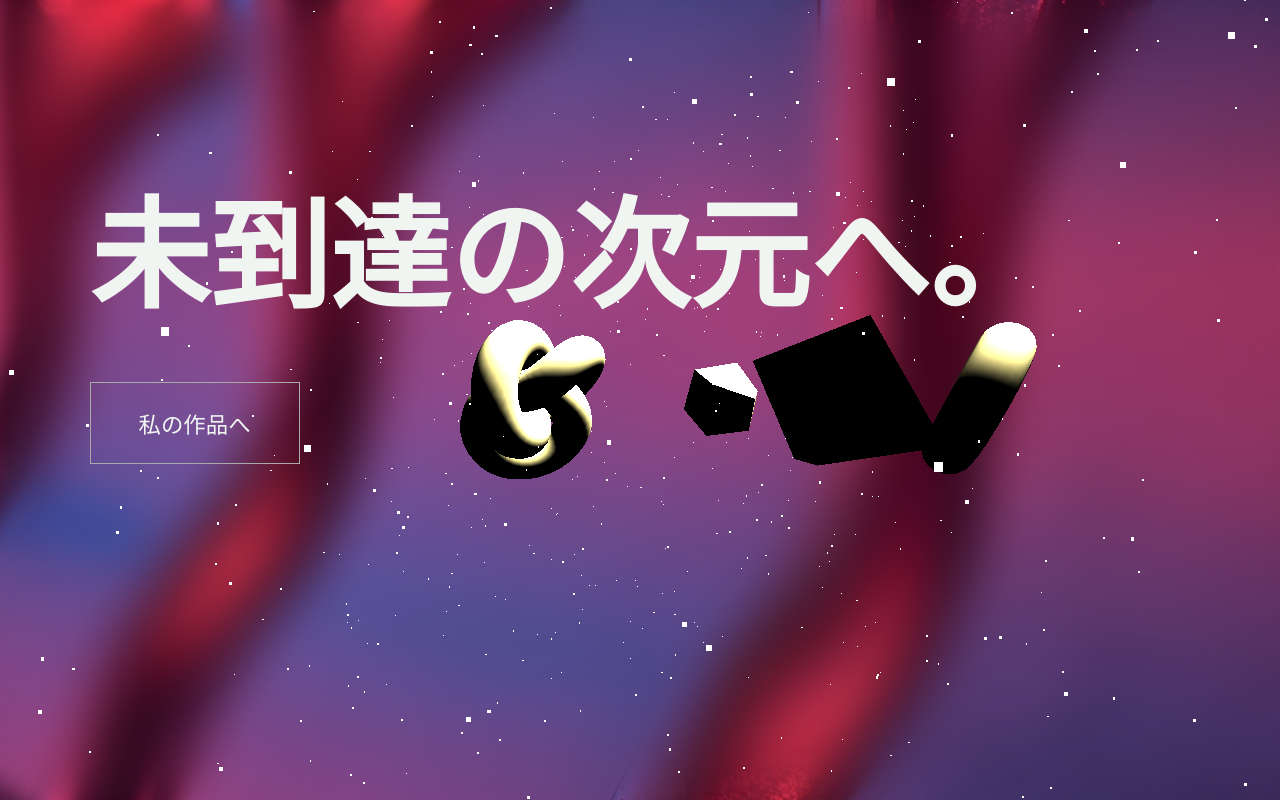
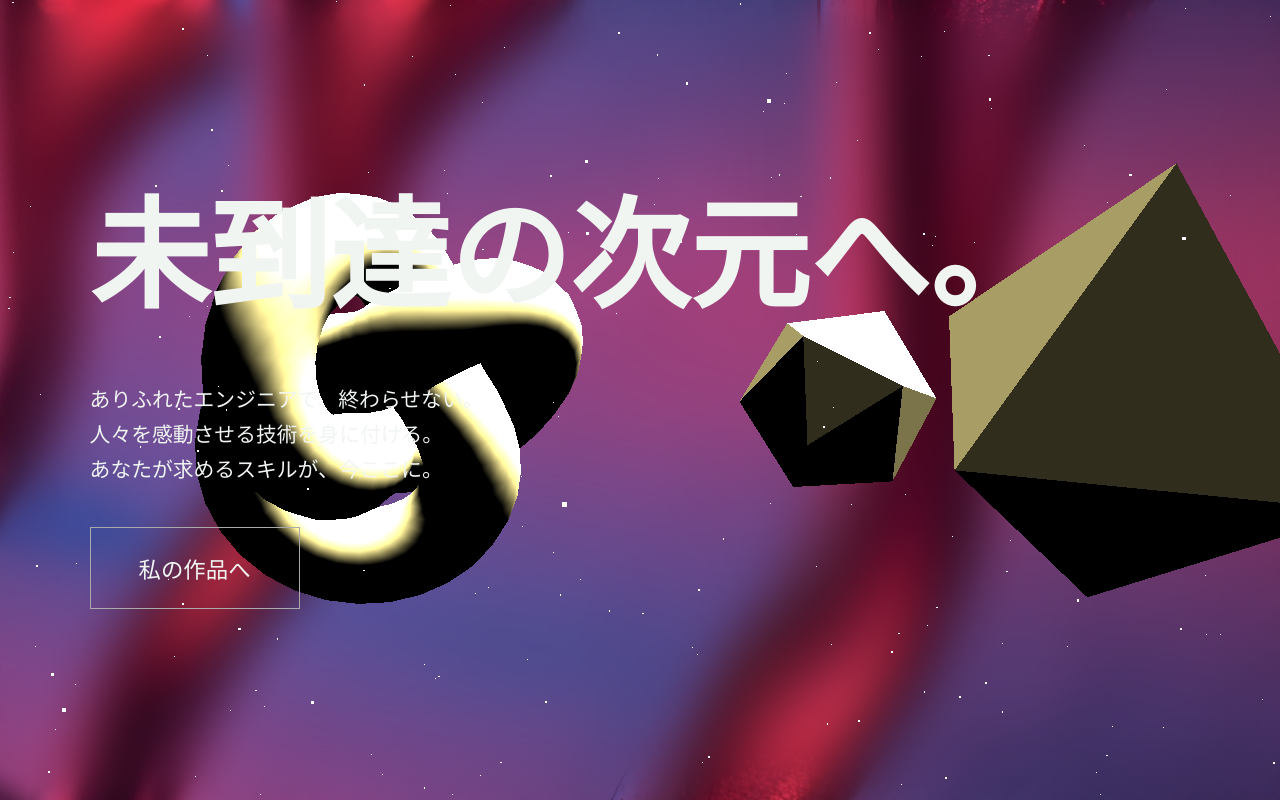
Before and after one commit to minomino425/three-wheel-site, a website built with Vite: page index.html in a window 1280 px wide. Built offline with nearby package versions, Linux system fonts and the light colour scheme; animation ran at ten frames a second; what lil-gui would draw is missing.

Commit message:
all done

```diff
--- a/index.html
+++ b/index.html
@@ -14,11 +14,11 @@
         <h1>
           未到達の次元へ。
         </h1>
-        <!-- <p>
+        <p>
           ありふれたエンジニアで、終わらせない。<br>
           人々を感動させる技術を身に付ける。<br>
           あなたが求めるスキルが、今ここに。
-        </p> -->
+        </p>
         <button>
           私の作品へ
         </button>
--- a/main.js
+++ b/main.js
@@ -26,7 +26,7 @@ const sizes = {
   height: window.innerHeight,
 };
 const camera = new THREE.PerspectiveCamera(
-  75,
+  35,
   sizes.width / sizes.height,
   0.1,
   1000
```
